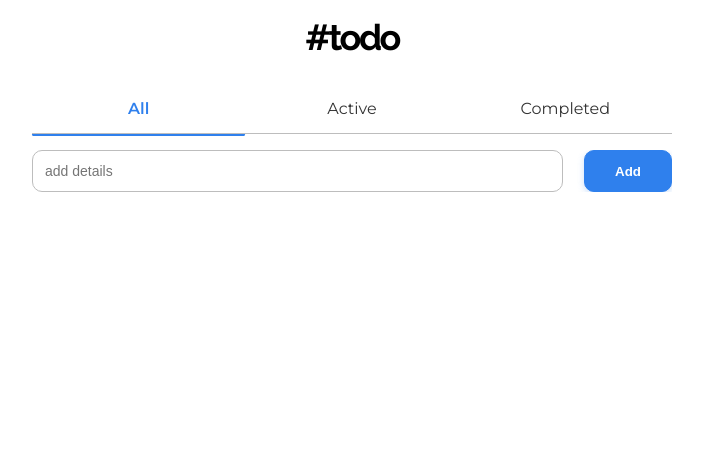
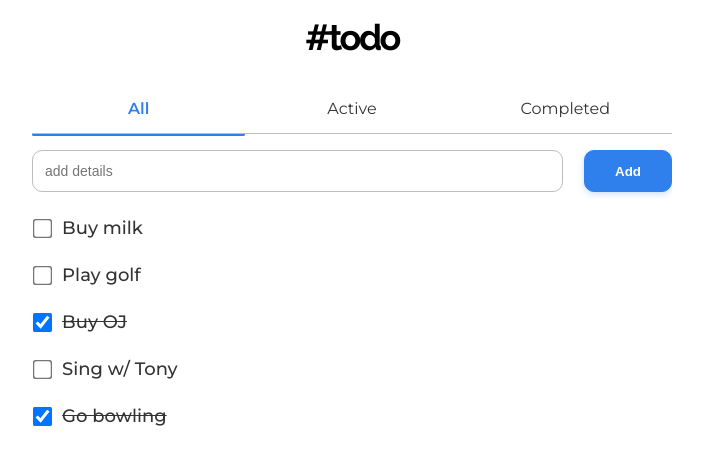
Before and after one commit to ralphZero/todo-app-challenge, a React (Create React App) app: page / in a window 1280 px wide. Shown: the top 464 px of the page, without its empty margins (288-991 px from the left). Built offline with nearby package versions, Linux system fonts and the light colour scheme.

Commit message:
data fetched

```diff
--- a/public/style.css
+++ b/public/style.css
@@ -6,7 +6,7 @@
     --gray3: #828282;
 }
 *{box-sizing: border-box;}
-html, body{
+html, body, #root, .App{
     margin: 0;
     padding: 0;
     height: 100%;
--- a/src/App.js
+++ b/src/App.js
@@ -1,14 +1,27 @@
+import { Component } from 'react';
 import sheet from './App.module.css'
 import Tab from './components/Tab'
 
+class App extends Component {
 
-function App() {
-  return (
+  state = {
+    todos : [
+      { done : false, action : 'Buy milk' },
+      { done : false, action : 'Play golf' },
+      { done : true, action : 'Buy OJ' },
+      { done : false, action : 'Sing w/ Tony' },
+      { done : true, action : 'Go bowling' }
+    ]
+  }
+
+  render(){
+    return (
       <div className="App">
         <nav className={sheet.navbar}>#todo</nav>
-        <Tab/>
+        <Tab data={this.state.todos}/>
       </div>
-  );
+    )
+  }
 }
 
 export default App;
--- a/src/components/Active.js
+++ b/src/components/Active.js
@@ -1,9 +1,21 @@
 import React from 'react';
+import Form from './Form'
+import ListItem from './ListItem'
 
-const Active = (props) => {
+const Active = ({data, sender, onChecked}) => {
+
+    const active = 1;
+
+    const list = data.map((item) => {
+        return !item.done ? (
+            <ListItem key={Math.random()} active={active} value={item.done} onChecked={onChecked}>{item.action}</ListItem>
+        ) : null
+    })
+
     return (
         <div>
-            Active
+            <Form newTodo={sender} />
+            {list}
         </div>
     );
 }
--- a/src/components/All.js
+++ b/src/components/All.js
@@ -1,11 +1,19 @@
 import React from 'react';
 import Form from './Form';
+import ListItem from './ListItem';
 
-const All = ({sender, active}) => {
+const All = ({data, sender, onChecked}) => {
+    const active = 0;
 
+    const list = data.map((item) => {
+        return (
+            <ListItem key={Math.random()} active={active} value={item.done} onChecked={onChecked}>{item.action}</ListItem>
+        )
+    })
     return (
         <div>
             <Form newTodo={sender}/>
+            {list}
         </div>
     );
 }
--- a/src/components/Completed.js
+++ b/src/components/Completed.js
@@ -1,9 +1,25 @@
 import React from 'react';
+import ListItem from './ListItem'
+import sheet from './DeleteButton.module.css'
 
-const Completed = (props) => {
+const Completed = ({data, sender, onChecked, onDeleted}) => {
+
+    const active = 2;
+
+    const list = data.map((item) => {
+        return item.done ? (
+            <ListItem key={Math.random()} active={active} value={item.done} onChecked={onChecked}>{item.action}</ListItem>
+        ) : null
+    })
+
+    function handleDelete(e){
+        console.log('delete all');
+    }
+
     return (
         <div>
-            Completed
+            {list}
+            <button onClick={handleDelete} className={sheet.btn} >delete all</button>
         </div>
     );
 }
--- /dev/null
+++ b/src/components/DeleteButton.module.css
@@ -0,0 +1,16 @@
+.btn{
+    float: right;
+    margin-right: 10px;
+    padding: 10px 30px;
+    color: #ffffff;
+    border: none;
+    border-radius: 4px;
+    background-color: #EB5757;
+}
+.btn:hover{
+    filter: brightness(0.8);
+}
+.btn:focus{
+    outline: none;
+    box-shadow: 0 0 1px 5px #eb57579a;
+}
--- /dev/null
+++ b/src/components/ListItem.js
@@ -0,0 +1,37 @@
+import React from 'react'
+import sheet from './ListItem.module.css'
+
+const ListItem = ({active, value, onCheck, onDelete, children}) => {
+
+    const item = active === 2 ? (
+        <svg className={sheet.icon} onClick={() => {onDelete()}} height='24' width='24' viewBox='0 0 24 24'>
+            <path d='M19 6.41L17.59 5 12 10.59 6.41 5 5 6.41
+            10.59 12 5 17.59 6.41 19 12 13.41 17.59 19
+            19 17.59 13.41 12z'></path>
+        </svg>
+    ) : (
+        null
+    )
+
+    const span = value ? (
+        <span className={sheet.text+' '+sheet.deleted}>{children}</span>
+    ) : (
+        <span className={sheet.text}>{children}</span>
+    )
+
+    function handleCheck(e) {
+        let value = e.currentTarget.checked;
+        onCheck(value);
+    }
+
+    return (
+        <div className={sheet.container}>
+            <input className={sheet.input} type="checkbox" checked={value} name="check" onChange={handleCheck}/>
+            {span}
+            {item}
+        </div>
+    )
+
+}
+
+export default ListItem
--- /dev/null
+++ b/src/components/ListItem.module.css
@@ -0,0 +1,26 @@
+.container{
+    display: flex;
+    align-items: center;
+    margin: 25px 0;
+}
+.input{
+    transform: scale(1.5);
+    margin-right: .82rem;
+}
+.text{
+    font-weight: 500;
+    font-size: 18px;
+    color: var(--black);
+}
+.text.deleted{
+    text-decoration: line-through;
+}
+.icon{
+    margin-left: auto;
+    margin-right: 0.5rem;
+    fill: gray;
+}
+.icon:hover{
+    fill: red;
+    cursor: pointer;
+}
--- a/src/components/Tab.js
+++ b/src/components/Tab.js
@@ -10,7 +10,22 @@ class Tab extends Component {
     constructor(props){
         super(props);
         this.state = {
-            active : 0
+            active : 0,
+            data : []
+        }
+    }
+
+    componentDidMount(){
+        this.setState({
+            data : this.props.data
+        })
+    }
+
+    componentDidUpdate(oldProp){
+        if(oldProp.data !== this.props.data){
+            this.setState({
+                data : this.props.data
+            })
         }
     }
 
@@ -25,9 +40,9 @@ class Tab extends Component {
             <>
               <TabBar active={this.state.active} onChanged={this.onCurrentTabChanged} />
               <TabView active={this.state.active}>
-                  <All />
-                  <Active />
-                  <Completed />
+                  <All data={this.state.data} />
+                  <Active data={this.state.data} />
+                  <Completed data={this.state.data} />
               </TabView>
             </>
         );
--- a/src/components/TabView.js
+++ b/src/components/TabView.js
@@ -26,7 +26,6 @@ class TabView extends Component {
 
         if(this.state.lastActive > this.props.active){
             //go left
-            console.log('go left');
             if(this.props.active === 0){
                 div.scrollBy(-(width *2), 0);
             }else if(this.props.active === 1){
@@ -36,7 +35,6 @@ class TabView extends Component {
             }
         }else if(this.state.lastActive < this.props.active){
             //go right
-            console.log('go right');
             if(this.props.active === 0){
                 div.scrollBy(0, 0);
             }else if(this.props.active === 1){
@@ -45,7 +43,6 @@ class TabView extends Component {
                 div.scrollBy(width * 2, 0);
             }
         }else{
-            console.log('same');
         }
         this.setState({
             lastActive : this.props.active
```
Also changed, not shown: src/close.svg (added), 1 other file (tests, documents, lock files or other folders).
